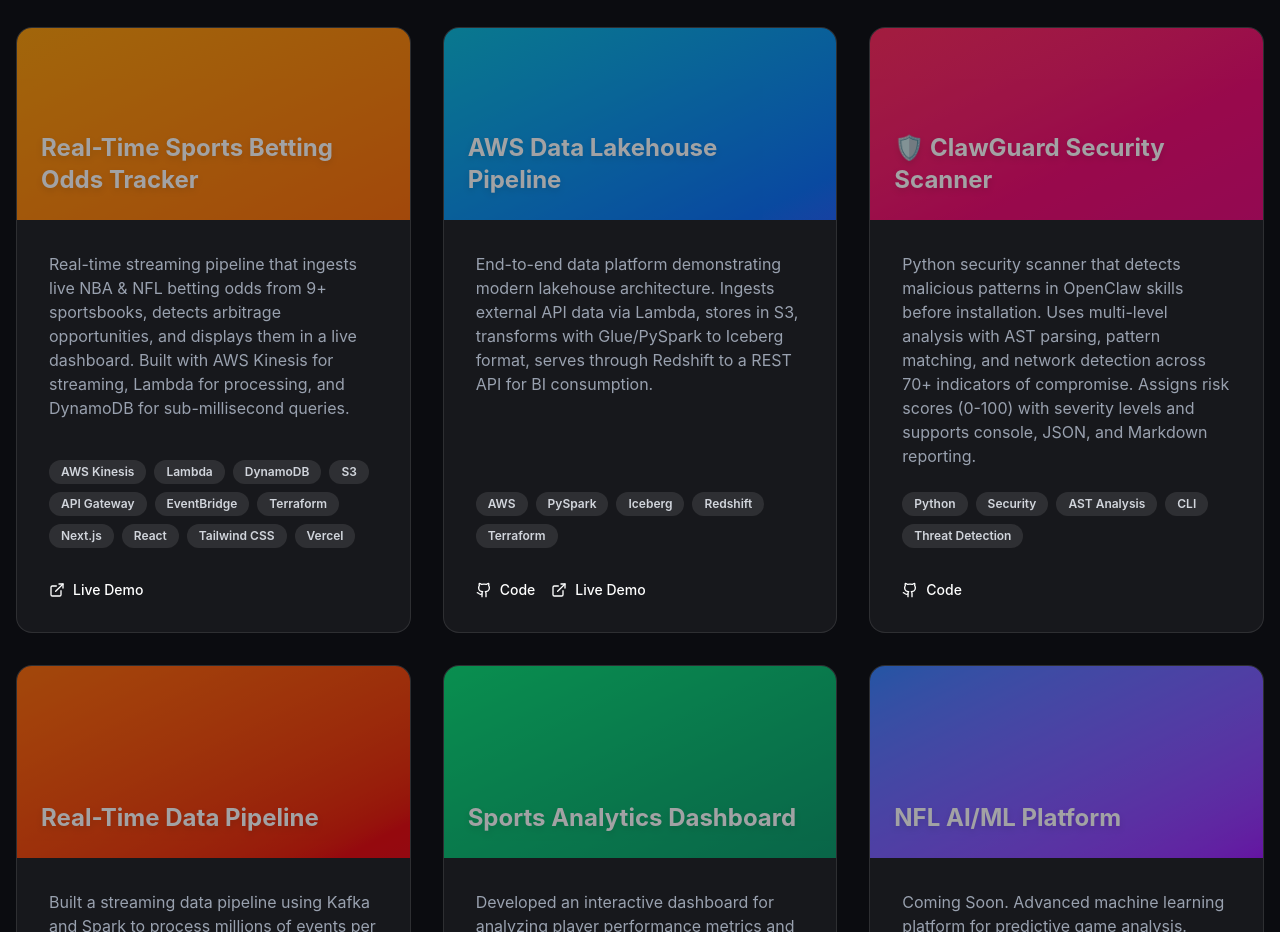
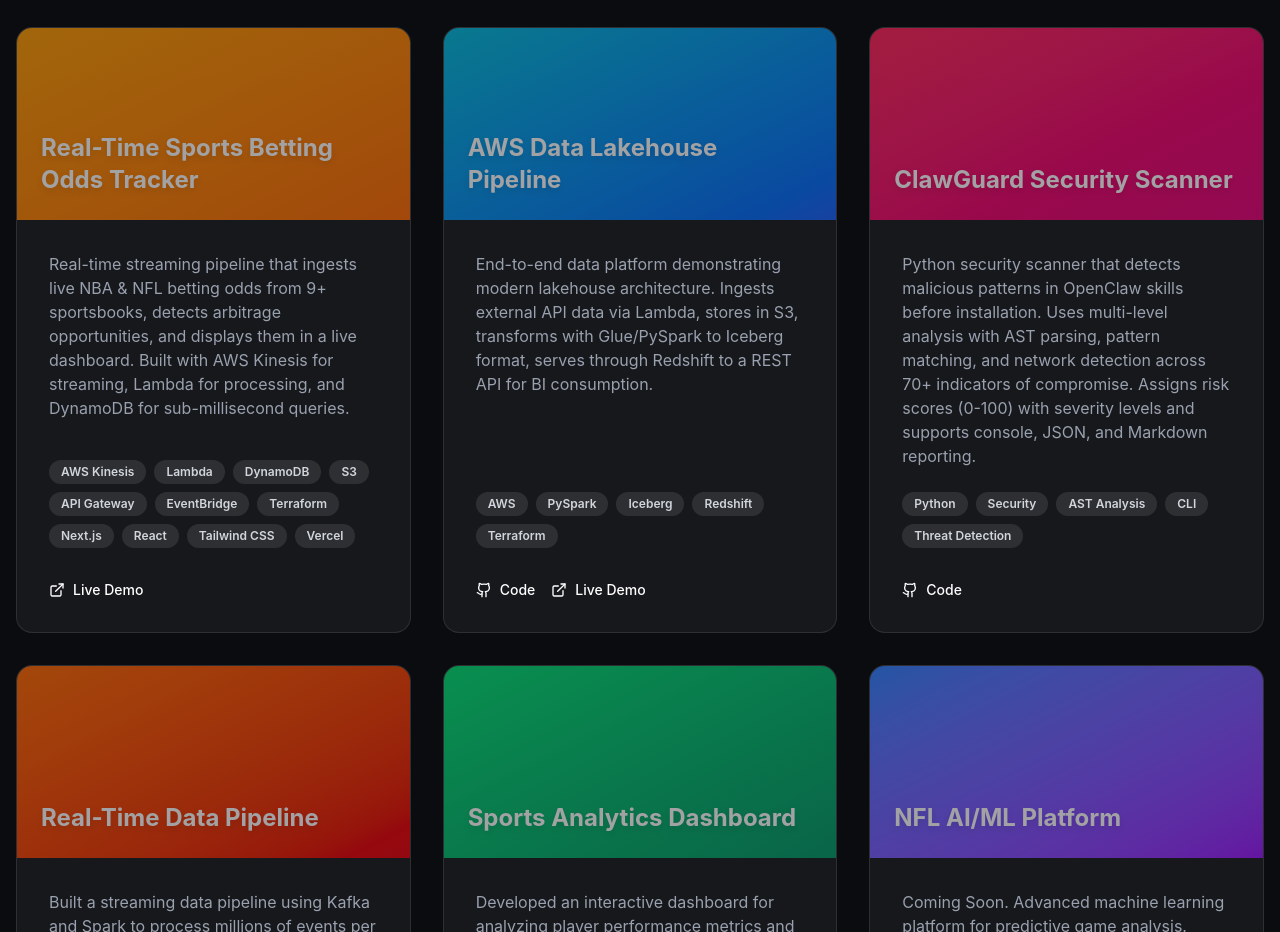
Before and after one commit to devinfloyd1/devinfloyd_portfolio, a React (Vite) app: page / in a window 1280 px wide. Shown: the part 4240-5172 px from the top of the page. Built offline with nearby package versions, Linux system fonts and the light colour scheme.

Commit message:
fix: remove shield emoji from ClawGuard title

```diff
--- a/src/components/Projects.jsx
+++ b/src/components/Projects.jsx
@@ -19,7 +19,7 @@
         color: "from-cyan-500 to-blue-600"
     },
     {
-        title: "🛡️ ClawGuard Security Scanner",
+        title: "ClawGuard Security Scanner",
         description: "Python security scanner that detects malicious patterns in OpenClaw skills before installation. Uses multi-level analysis with AST parsing, pattern matching, and network detection across 70+ indicators of compromise. Assigns risk scores (0-100) with severity levels and supports console, JSON, and Markdown reporting.",
         tags: ["Python", "Security", "AST Analysis", "CLI", "Threat Detection"],
         github: "https://github.com/devinfloyd1/clawguard",
```
